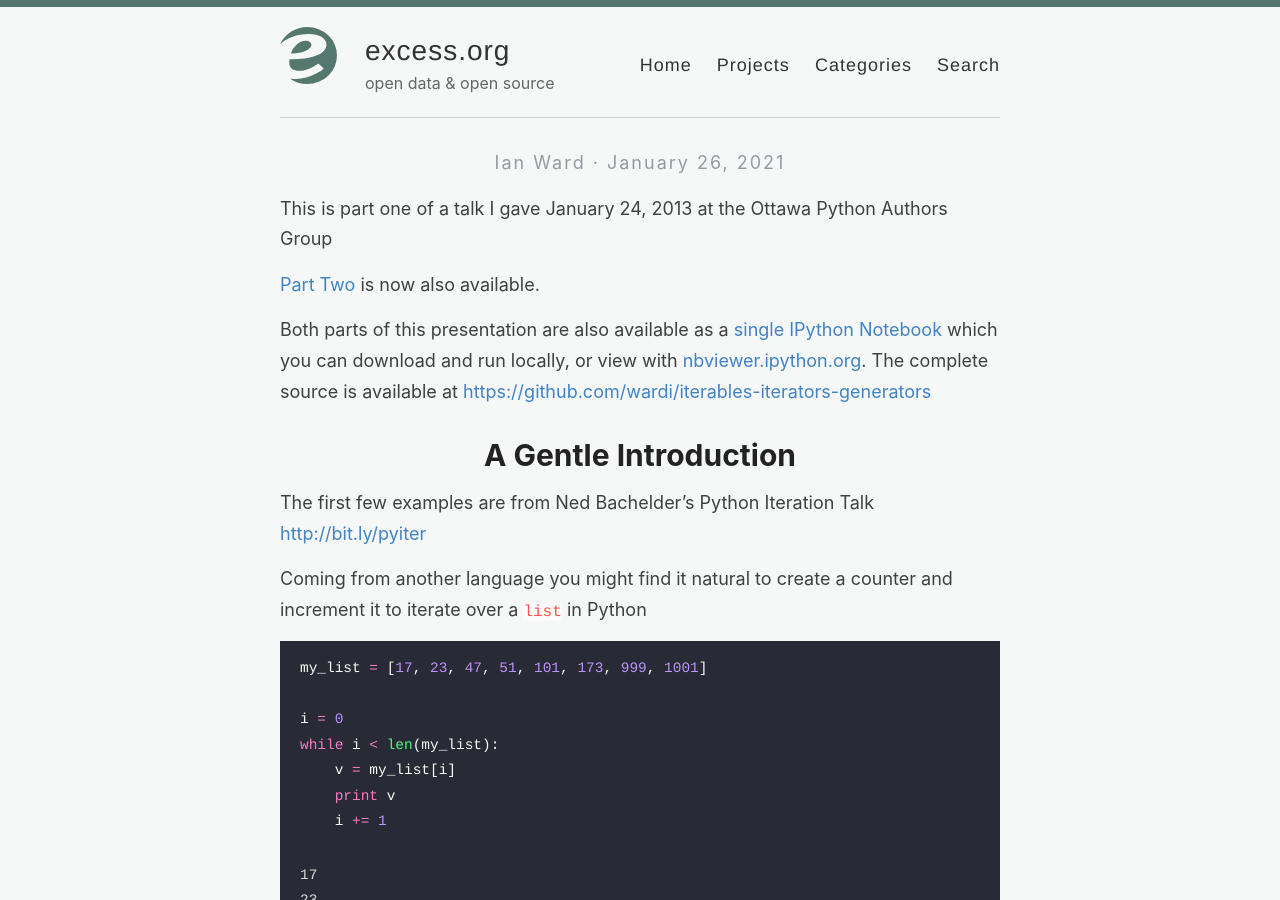
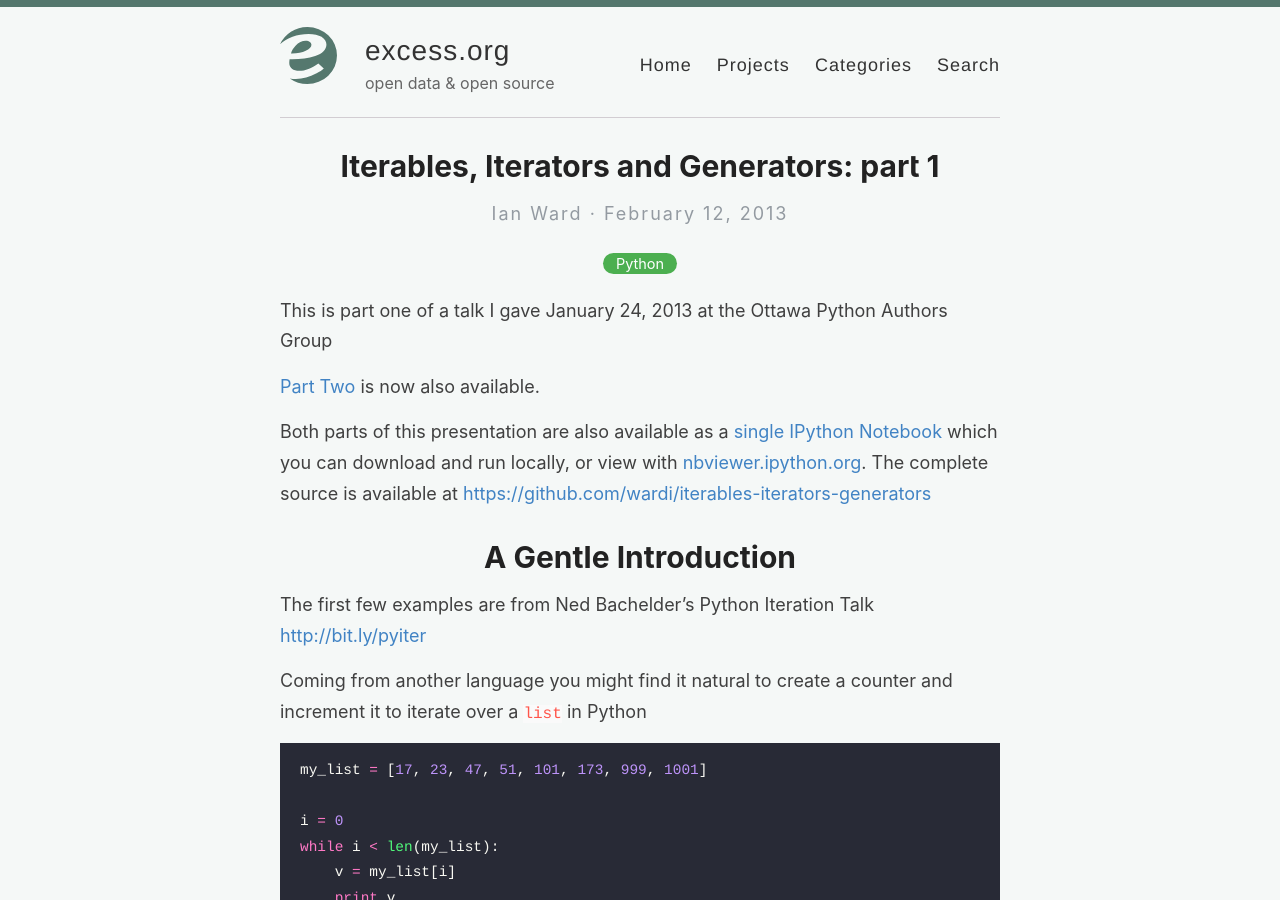
Before and after one commit to wardi/wardi.github.io, a Jekyll site: the page built from _posts/2013-02-12-itergen1.md, in a window 1280 px wide and 900 px high. Built offline with Jekyll 4.4.1, drawn with Linux system fonts in a browser that asks for light colours; our own code applies the rules of GitHub Pages for plain Markdown files.

Commit message:
fix title

```diff
--- a/_posts/2013-02-12-itergen1.md
+++ b/_posts/2013-02-12-itergen1.md
@@ -1,6 +1,6 @@
 ---
 layout: post
-title: Iterables, Iterators and Generators: part 1
+title: "Iterables, Iterators and Generators: part 1"
 categories: [Python]
 redirect_from: /article/2013/04/itergen1/
 excerpt_separator: <!--more-->
```
